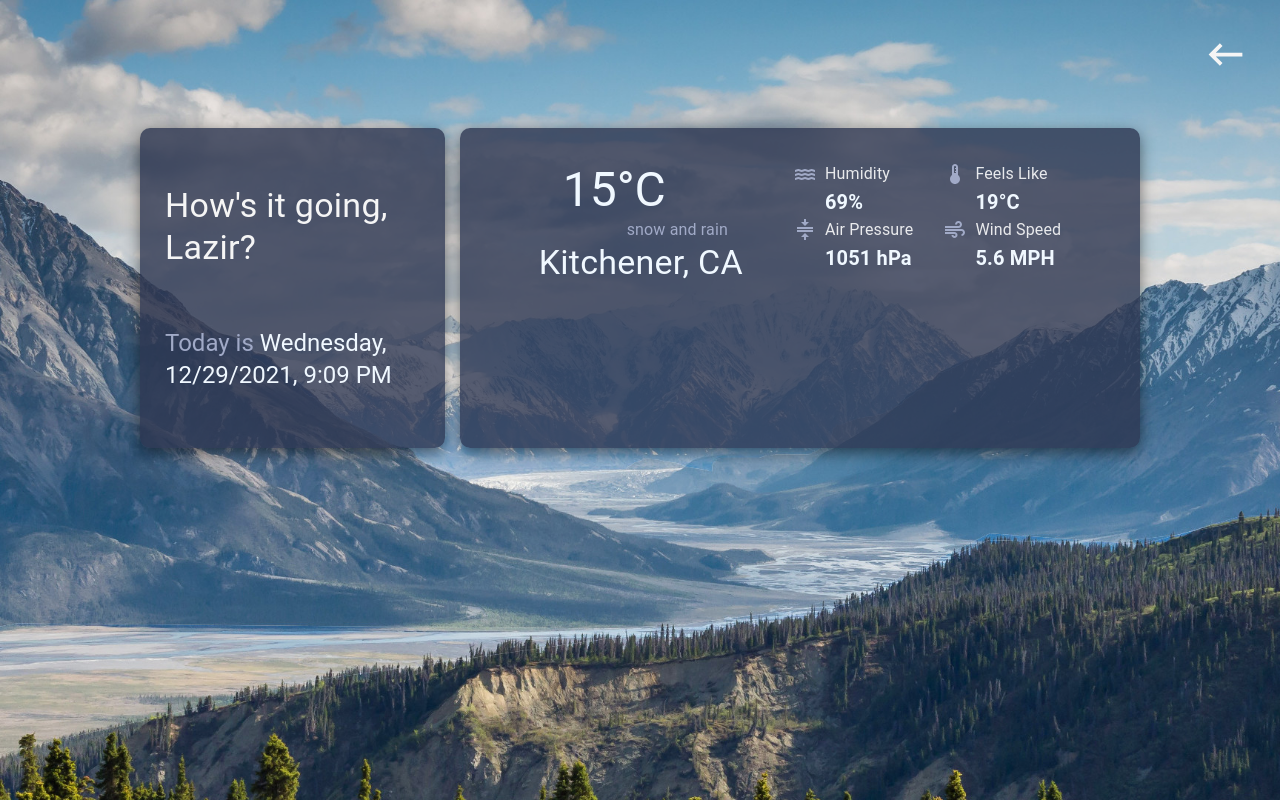
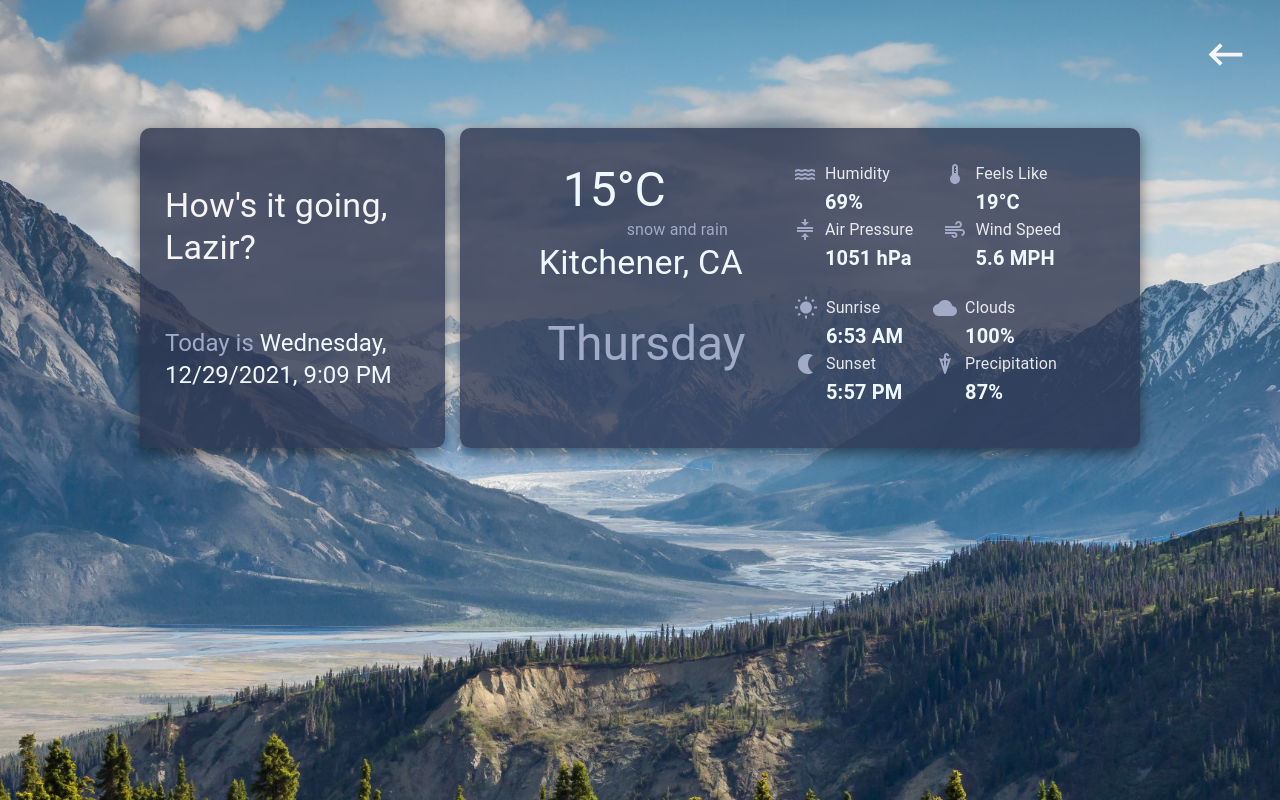
Before and after one commit to lazirpascual/moves-weather-app, a React (Create React App) app: page / in a window 1280 px wide. Built offline with nearby package versions, Linux system fonts and the light colour scheme.

Commit message:
create DailyAddon component

```diff
--- a/src/Components/CurrentWeatherBlock/CurrentWeatherBlock.tsx
+++ b/src/Components/CurrentWeatherBlock/CurrentWeatherBlock.tsx
@@ -3,6 +3,7 @@ import WaterIcon from "@mui/icons-material/Water";
 import CompressIcon from "@mui/icons-material/Compress";
 import AirIcon from "@mui/icons-material/Air";
 import ThermostatIcon from "@mui/icons-material/Thermostat";
+import DailyAddon from "../DailyAddon/DailyAddon";
 import "./CurrentWeatherBlock.css";
 
 const CurrentWeatherBlock = () => {
@@ -22,7 +23,6 @@ const CurrentWeatherBlock = () => {
         </div>
         <div className="weather-details-topright">
           <div className="wd-details-topright-left">
-            <div>
             <div className="weather-details-icon">
               <WaterIcon sx={{ marginRight: 1 }} />
               <Typography color="#FFFFFFDE">Humidity</Typography>
@@ -34,8 +34,6 @@ const CurrentWeatherBlock = () => {
             >
               69%
             </Typography>
-            </div>
-            <div>
             <div className="weather-details-icon">
               <CompressIcon sx={{ marginRight: 1 }} />
               <Typography color="#FFFFFFDE">Air Pressure</Typography>
@@ -48,8 +46,6 @@ const CurrentWeatherBlock = () => {
               1051 hPa
             </Typography>
           </div>
-          </div>
-          <div>
           <div>
             <div className="weather-details-icon">
               <ThermostatIcon sx={{ marginRight: 1 }} />
@@ -62,8 +58,6 @@ const CurrentWeatherBlock = () => {
             >
               19°C
             </Typography>
-            </div>
-            <div>
             <div className="weather-details-icon">
               <AirIcon sx={{ marginRight: 1 }} />
               <Typography color="#FFFFFFDE">Wind Speed</Typography>
@@ -78,6 +72,8 @@ const CurrentWeatherBlock = () => {
           </div>
         </div>
       </div>
+      <div className="weather-details-bottom">
+        <DailyAddon />
       </div>
     </div>
   );
--- /dev/null
+++ b/src/Components/DailyAddon/DailyAddon.css
@@ -0,0 +1,20 @@
+.daily-additional-block {
+  display: flex;
+  margin-top: 12px;
+  position: fixed;
+}
+
+.daily-additional-block-right {
+  display: flex;
+  margin-right: 30px;
+  margin-left: -6px;
+}
+
+.daily-additional-block-left {
+  position: absolute;
+  right: 119%;
+}
+
+.weather-details-icon {
+  display: flex;
+}
--- /dev/null
+++ b/src/Components/DailyAddon/DailyAddon.tsx
@@ -0,0 +1,78 @@
+import Typography from "@mui/material/Typography";
+import WbSunnyIcon from "@mui/icons-material/WbSunny";
+import NightlightIcon from "@mui/icons-material/Nightlight";
+import CloudIcon from "@mui/icons-material/Cloud";
+import UmbrellaIcon from "@mui/icons-material/Umbrella";
+import "./DailyAddon.css";
+
+const DailyAddon = () => {
+  return (
+    <div className="daily-additional-block">
+      <div className="daily-additional-block-left">
+        <Typography variant="h3" sx={{ marginTop: 2.5 }}>
+          Thursday
+        </Typography>
+      </div>
+      <div className="daily-additional-block-right">
+        <div className="wd-details-topright-left">
+          <div>
+            <div className="weather-details-icon">
+              <WbSunnyIcon sx={{ marginRight: 1 }} />
+              <Typography color="#FFFFFFDE">Sunrise</Typography>
+            </div>
+            <Typography
+              variant="h6"
+              color="aliceblue"
+              sx={{ marginLeft: 4, fontWeight: "bold" }}
+            >
+              6:53 AM
+            </Typography>
+          </div>
+          <div>
+            <div className="weather-details-icon">
+              <NightlightIcon sx={{ marginRight: 1 }} />
+              <Typography color="#FFFFFFDE">Sunset</Typography>
+            </div>
+            <Typography
+              variant="h6"
+              color="aliceblue"
+              sx={{ marginLeft: 4, fontWeight: "bold" }}
+            >
+              5:57 PM
+            </Typography>
+          </div>
+        </div>
+        <div>
+          <div>
+            <div className="weather-details-icon">
+              <CloudIcon sx={{ marginRight: 1 }} />
+              <Typography color="#FFFFFFDE">Clouds</Typography>
+            </div>
+            <Typography
+              variant="h6"
+              color="aliceblue"
+              sx={{ marginLeft: 4, fontWeight: "bold" }}
+            >
+              100%
+            </Typography>
+          </div>
+          <div>
+            <div className="weather-details-icon">
+              <UmbrellaIcon sx={{ marginRight: 1 }} />
+              <Typography color="#FFFFFFDE">Precipitation</Typography>
+            </div>
+            <Typography
+              variant="h6"
+              color="aliceblue"
+              sx={{ marginLeft: 4, fontWeight: "bold" }}
+            >
+              87%
+            </Typography>
+          </div>
+        </div>
+      </div>
+    </div>
+  );
+};
+
+export default DailyAddon;
```
Lines whose indentation alone changed are shown as unchanged.
